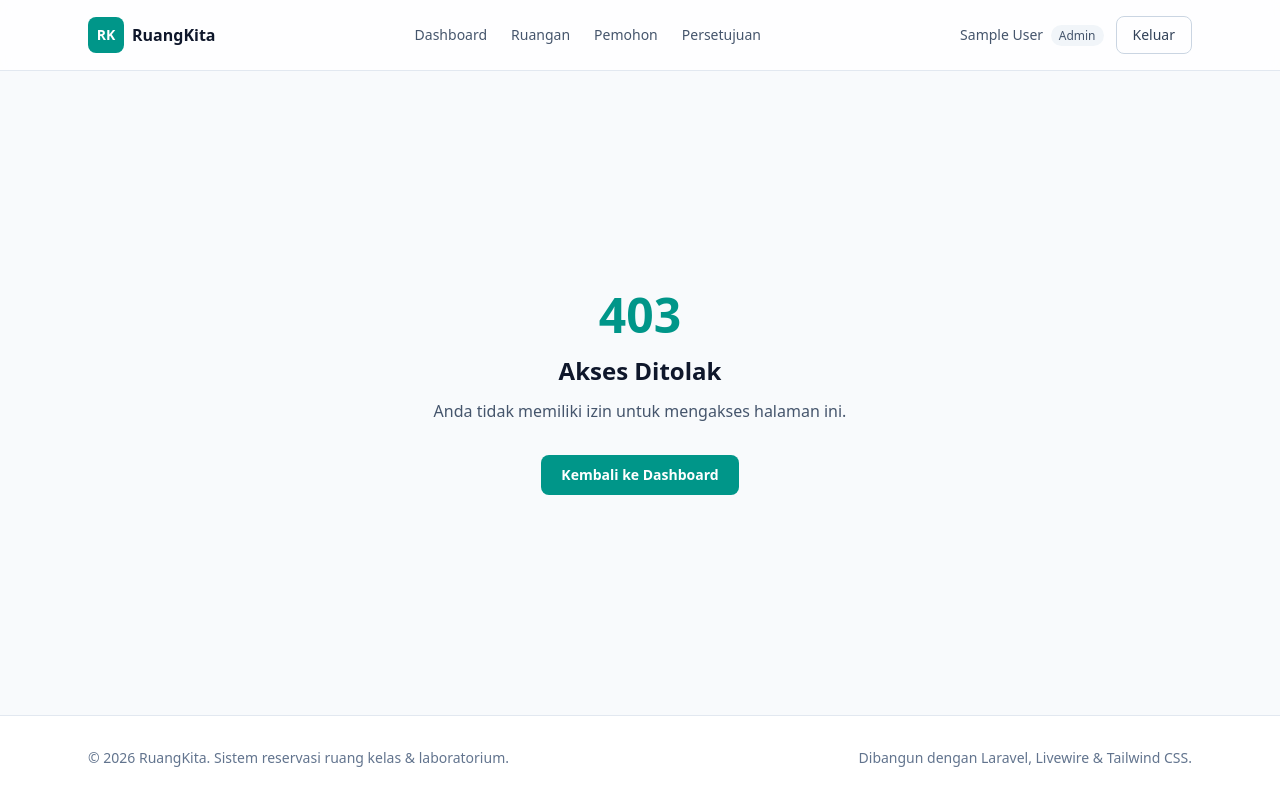
After one commit to satriamegantara/pemweb2-ruangkita-H1D04022, a Laravel app: template resources/views/errors/403.blade.php in a window 1280 px wide. The commit adds this page. Run offline with Laravel 12, Linux system fonts and the light colour scheme; the template is opened without the code that fills it, so the values that code supplies are empty; the visitor is signed in with stand-in values (Sample User, id 1); style sheets or scripts are compiled from the project's sources; parts of the project's set-up code (start-up, migrations or seed data) failed here and were passed over; some libraries are stand-ins or nearby versions.

Commit message:
feat: protect routes with auth and role middleware

```diff
--- a/app/Models/User.php
+++ b/app/Models/User.php
@@ -40,4 +40,16 @@ class User extends Authenticatable
     {
         return $this->role === 'admin';
     }
+
+    public function isPemohon(): bool
+    {
+        return $this->role === 'pemohon';
+    }
+
+    public function dashboardRoute(): string
+    {
+        return $this->isAdmin()
+            ? route('admin.dashboard')
+            : route('dashboard');
+    }
 }
--- a/bootstrap/app.php
+++ b/bootstrap/app.php
@@ -12,7 +12,15 @@ return Application::configure(basePath: dirname(__DIR__))
         health: '/up',
     )
     ->withMiddleware(function (Middleware $middleware): void {
-        $middleware->redirectUsersTo(fn () => route('dashboard'));
+        $middleware->alias([
+            'admin' => \App\Http\Middleware\EnsureUserIsAdmin::class,
+        ]);
+
+        $middleware->redirectUsersTo(function () {
+            return auth()->user()->isAdmin()
+                ? route('admin.dashboard')
+                : route('dashboard');
+        });
     })
     ->withExceptions(function (Exceptions $exceptions): void {
         $exceptions->shouldRenderJsonWhen(
--- /dev/null
+++ b/resources/views/errors/403.blade.php
@@ -0,0 +1,35 @@
+<!DOCTYPE html>
+<html lang="{{ str_replace('_', '-', app()->getLocale()) }}">
+    <head>
+        <meta charset="utf-8">
+        <meta name="viewport" content="width=device-width, initial-scale=1.0">
+        <title>Akses Ditolak — {{ config('app.name') }}</title>
+        @vite(['resources/css/app.css', 'resources/js/app.js'])
+        @livewireStyles
+    </head>
+    <body class="min-h-screen bg-slate-50 text-slate-900 antialiased">
+        <div class="flex min-h-screen flex-col">
+            @include('layouts.partials.navbar')
+
+            <main class="flex flex-1 items-center justify-center px-4 py-20 sm:px-6">
+                <div class="max-w-lg text-center">
+                    <p class="text-5xl font-bold text-teal-600">403</p>
+                    <h1 class="mt-4 text-2xl font-bold text-slate-900">Akses Ditolak</h1>
+                    <p class="mt-3 text-slate-600">
+                        {{ $exception->getMessage() ?: 'Anda tidak memiliki izin untuk mengakses halaman ini.' }}
+                    </p>
+                    <a
+                        href="{{ auth()->check() ? (auth()->user()->isAdmin() ? route('admin.dashboard') : route('dashboard')) : route('landing') }}"
+                        class="mt-8 inline-flex rounded-lg bg-teal-600 px-5 py-2.5 text-sm font-semibold text-white transition hover:bg-teal-700"
+                    >
+                        Kembali ke Dashboard
+                    </a>
+                </div>
+            </main>
+
+            @include('layouts.partials.footer')
+        </div>
+
+        @livewireScripts
+    </body>
+</html>
--- a/resources/views/layouts/partials/navbar.blade.php
+++ b/resources/views/layouts/partials/navbar.blade.php
@@ -6,12 +6,26 @@
         </a>
 
         @auth
-            <div class="hidden items-center gap-8 text-sm font-medium text-slate-600 md:flex">
-                <a href="{{ route('dashboard') }}" class="transition hover:text-teal-700">Dashboard</a>
+            <div class="hidden items-center gap-6 text-sm font-medium text-slate-600 md:flex">
+                @if (auth()->user()->isAdmin())
+                    <a href="{{ route('admin.dashboard') }}" class="transition hover:text-teal-700">Dashboard</a>
+                    <a href="{{ route('admin.ruangan.index') }}" class="transition hover:text-teal-700">Ruangan</a>
+                    <a href="{{ route('admin.pemohon.index') }}" class="transition hover:text-teal-700">Pemohon</a>
+                    <a href="{{ route('admin.persetujuan.index') }}" class="transition hover:text-teal-700">Persetujuan</a>
+                @else
+                    <a href="{{ route('dashboard') }}" class="transition hover:text-teal-700">Dashboard</a>
+                    <a href="{{ route('reservasi.index') }}" class="transition hover:text-teal-700">Reservasi</a>
+                    <a href="{{ route('jadwal.harian') }}" class="transition hover:text-teal-700">Jadwal</a>
+                @endif
             </div>
 
             <div class="flex items-center gap-3">
-                <span class="hidden text-sm text-slate-600 sm:inline">{{ auth()->user()->name }}</span>
+                <span class="hidden text-sm text-slate-600 sm:inline">
+                    {{ auth()->user()->name }}
+                    <span class="ml-1 rounded-full bg-slate-100 px-2 py-0.5 text-xs font-medium text-slate-600">
+                        {{ auth()->user()->isAdmin() ? 'Admin' : 'Pemohon' }}
+                    </span>
+                </span>
                 <form method="POST" action="{{ route('logout') }}">
                     @csrf
                     <button
--- a/resources/views/pages/auth/⚡login.blade.php
+++ b/resources/views/pages/auth/⚡login.blade.php
@@ -47,7 +47,7 @@ new #[Title('Masuk')] class extends Component
 
         session()->regenerate();
 
-        $this->redirect(route('dashboard'), navigate: true);
+        $this->redirect(auth()->user()->dashboardRoute(), navigate: true);
     }
 };
 ?>
--- a/resources/views/pages/auth/⚡register.blade.php
+++ b/resources/views/pages/auth/⚡register.blade.php
@@ -72,7 +72,7 @@ new #[Title('Daftar')] class extends Component
 
         session()->regenerate();
 
-        $this->redirect(route('dashboard'), navigate: true);
+        $this->redirect(auth()->user()->dashboardRoute(), navigate: true);
     }
 };
 ?>
--- a/routes/web.php
+++ b/routes/web.php
@@ -12,6 +12,8 @@ Route::middleware('guest')->group(function () {
 
 Route::middleware('auth')->group(function () {
     Route::livewire('/dashboard', 'pages::dashboard')->name('dashboard');
+    Route::livewire('/reservasi', 'pages::reservasi.index')->name('reservasi.index');
+    Route::livewire('/jadwal', 'pages::jadwal.harian')->name('jadwal.harian');
 
     Route::post('/logout', function () {
         Auth::logout();
@@ -22,3 +24,10 @@ Route::middleware('auth')->group(function () {
         return redirect()->route('landing');
     })->name('logout');
 });
+
+Route::middleware(['auth', 'admin'])->prefix('admin')->name('admin.')->group(function () {
+    Route::livewire('/dashboard', 'pages::admin.dashboard')->name('dashboard');
+    Route::livewire('/ruangan', 'pages::admin.ruangan.index')->name('ruangan.index');
+    Route::livewire('/pemohon', 'pages::admin.pemohon.index')->name('pemohon.index');
+    Route::livewire('/persetujuan', 'pages::admin.persetujuan.index')->name('persetujuan.index');
+});
```
Also changed, not shown: app/Http/Middleware/EnsureUserIsAdmin.php (added, +19 -0 lines), resources/views/pages/admin/dashboard.blade.php (added, +39 -0 lines), resources/views/pages/admin/pemohon/index.blade.php (added, +20 -0 lines), resources/views/pages/admin/persetujuan/index.blade.php (added, +20 -0 lines), resources/views/pages/admin/ruangan/index.blade.php (added, +20 -0 lines), resources/views/pages/dashboard.blade.php (+13 -23 lines), resources/views/pages/jadwal/harian.blade.php (added, +20 -0 lines), resources/views/pages/reservasi/index.blade.php (added, +20 -0 lines).
